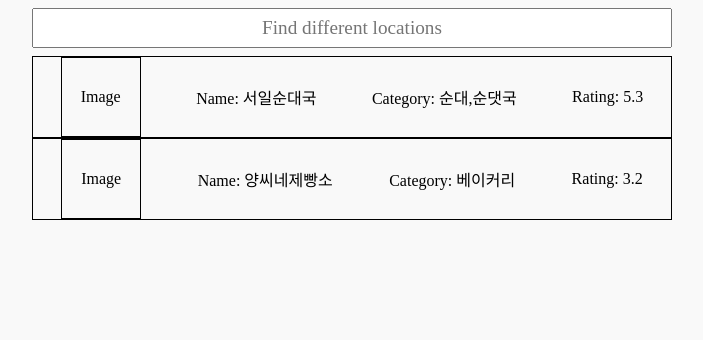
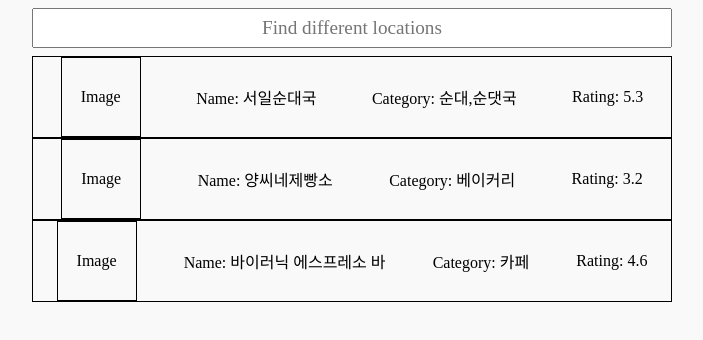
Before and after one commit to oolong-tea-is-bad/matjip-site, a React (Create React App) app: page /List in a window 1280 px wide. Shown: the top 340 px of the page, without its empty margins (288-991 px from the left). Built offline with nearby package versions, Linux system fonts and the light colour scheme; a web font is replaced by a local one.

Commit message:
bug fixes

```diff
--- a/src/data/data.js
+++ b/src/data/data.js
@@ -1,16 +1,28 @@
-// Sample output of restaurants in 동작구
+// Sample output of restaurants
 export const restaurants = [
     {
         id: 0,
         url: `https://search.naver.com/search.naver?query=서일순대국+동작구`,
         name: `서일순대국`,
         category: `순대,순댓국`,
-        rating: `5.3`
+        rating: `5.3`,
+        location: `동작구`
     },
     {
         id: 1,
         url: `https://search.naver.com/search.naver?query=양씨네제빵소+동작구`,
         name: `양씨네제빵소`,
         category: `베이커리`,
-        rating: `3.2`
-    }]
+        rating: `3.2`,
+        location: `동작구`
+    },
+    {
+        id: 2,
+        url: `https://search.naver.com/search.naver?query=바이러닉+에스프레소+바+여의도구`,
+        name: `바이러닉 에스프레소 바`,
+        category: `카페`,
+        rating: `4.6`,
+        location: `여의도구`
+    }
+
+]
--- a/src/index.js
+++ b/src/index.js
@@ -3,7 +3,6 @@ import ReactDOM from 'react-dom/client';
 import './index.css';
 import App from './App';
 import reportWebVitals from './reportWebVitals';
-import './index.css'
 
 const root = ReactDOM.createRoot(document.getElementById('root'));
 root.render(
--- a/src/screens/List.js
+++ b/src/screens/List.js
@@ -10,7 +10,6 @@ export default function List() {
     const navigate = useNavigate()
 
     const { inputValue: initialInputValue } = location.state || {};
-
     const [inputValue, setInputValue] = useState(initialInputValue || '')
 
     const handleInputChange = (e) => {
```
